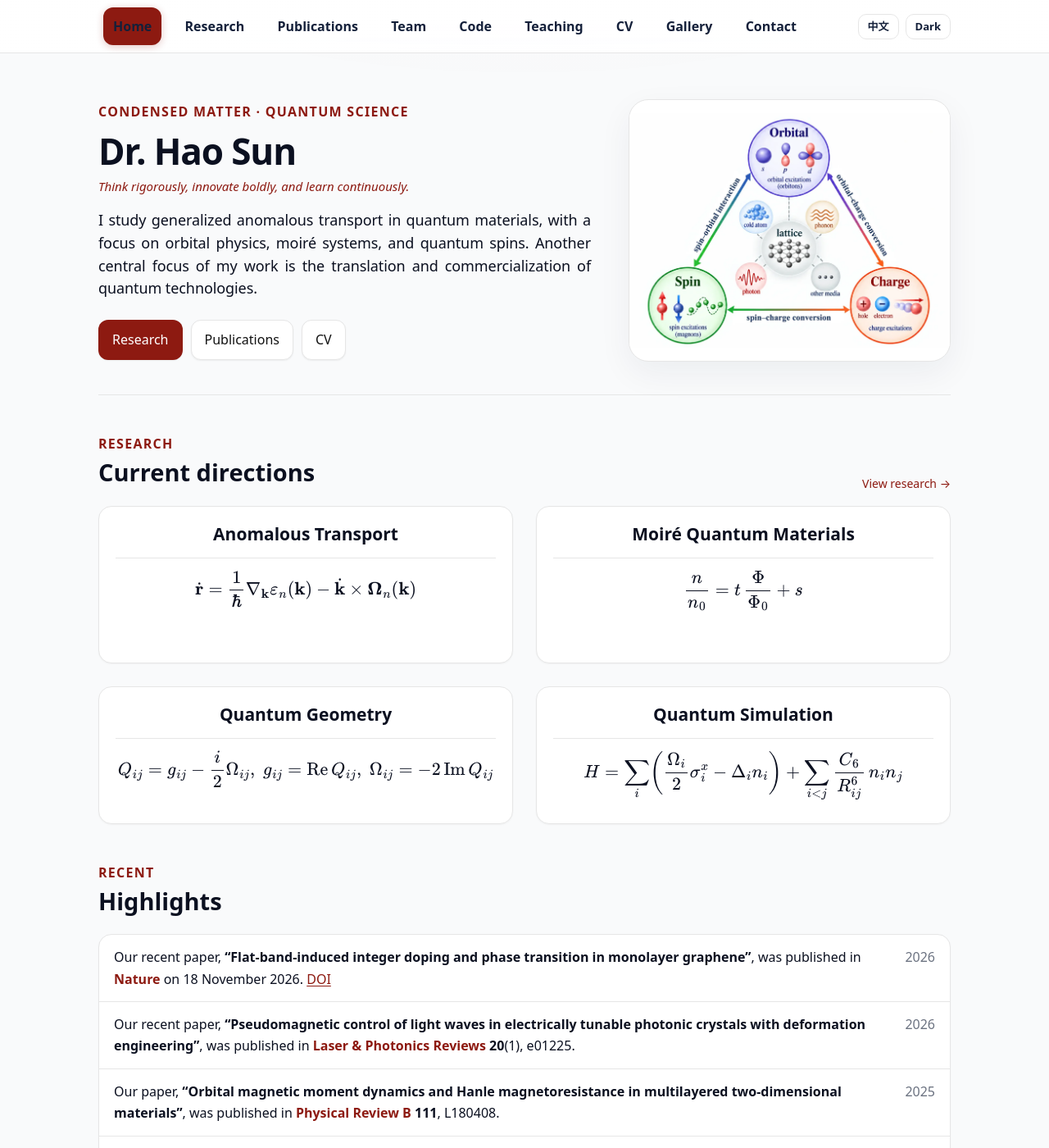
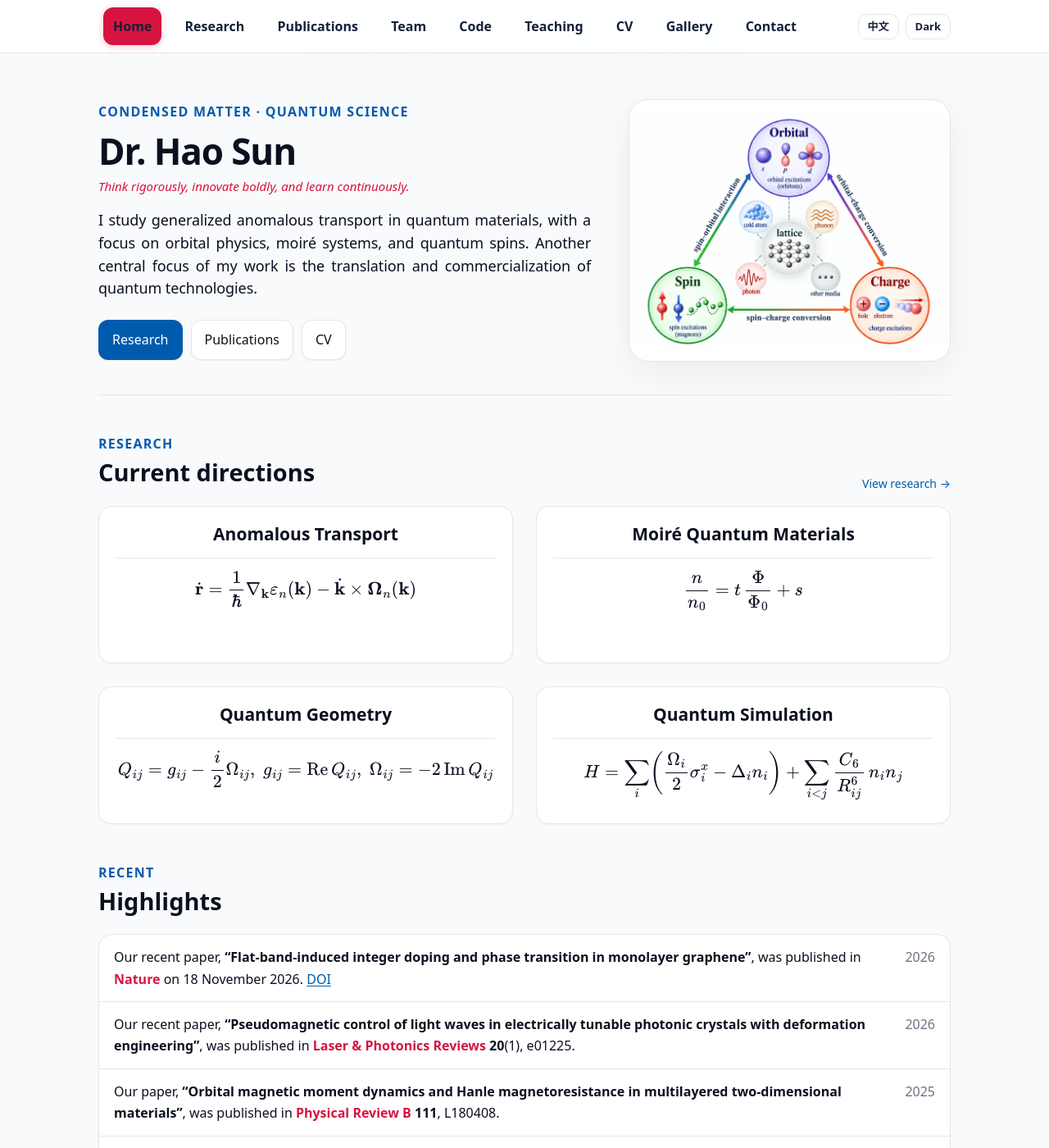
Before and after one commit to sunohao/sunohao.github.io, a Jekyll site: the page built from index.md, in a window 1280 px wide and 1400 px high. Shown: the whole window at 82% size. Built offline with Jekyll 4.4.1, drawn with Linux system fonts in a browser that asks for light colours.

Commit message:
Apply USTC blue, NUS orange and NTU red color system

```diff
--- a/_layouts/default.html
+++ b/_layouts/default.html
@@ -13,8 +13,14 @@
   --paper: #f9fafb;
   --ink: #0b1020;
   --muted: #5a6475;
-  --acc: #8d1a11;
-  --acc-2: #b24a3f;
+  --ustc-blue: #005BAE;
+  --nus-orange: #EF7C00;
+  --ntu-red: #D71440;
+  --primary: var(--ustc-blue);
+  --accent: var(--nus-orange);
+  --highlight: var(--ntu-red);
+  --acc: var(--primary);
+  --acc-2: var(--accent);
 }
 *{box-sizing:border-box}
 html,body{height:100%}
@@ -23,7 +29,7 @@ body{
   font:16px/1.65 system-ui,-apple-system,Segoe UI,Roboto,Helvetica,Arial,"Apple Color Emoji","Segoe UI Emoji";
   color:var(--ink);
   background:
-    radial-gradient(1200px 500px at 50% -200px, rgba(141,26,17,.05), transparent 60%),
+    radial-gradient(1200px 500px at 50% -200px, rgba(0,91,174,.055), transparent 60%),
     var(--paper);
 }
 
@@ -38,29 +44,29 @@ body{
   border-bottom:1px solid var(--b);
 }
 .h-row{height:64px;display:flex;align-items:center;justify-content:space-between;gap:18px}
-.brand a{display:inline-block;text-decoration:none;font-weight:700;letter-spacing:.2px;color:var(--acc);}
+.brand a{display:inline-block;text-decoration:none;font-weight:700;letter-spacing:.2px;color:var(--primary);}
 .nav a{
   display:inline-block;margin:0 6px;padding:10px 12px;border-radius:12px;text-decoration:none;
   color:#14203a;position:relative;transition:background .2s ease, transform .08s ease;
   font-weight:700;
 }
-.nav a:hover{background:rgba(14,165,165,.08)}
-.nav a.active{color:#fff;background:#8d1a11;box-shadow:0 2px 10px rgba(141,26,17,.24)}
+.nav a:hover{background:rgba(0,91,174,.08);color:var(--primary)}
+.nav a.active{color:#fff;background:var(--highlight);box-shadow:0 2px 10px rgba(215,20,64,.22)}
 
 main{padding:30px 0 64px}
-.eyebrow{font-size:16px;font-weight:700;letter-spacing:.08em;color:var(--acc);text-transform:uppercase}
+.eyebrow{font-size:16px;font-weight:700;letter-spacing:.08em;color:var(--primary);text-transform:uppercase}
 
 .hero{padding:56px 0 40px;border-bottom:1px solid var(--b)}
 .hero-split{display:grid;grid-template-columns:minmax(0,1.3fr) minmax(320px,.85fr);gap:46px;align-items:center}
 .hero h1{font-size:clamp(34px,4.2vw,44px);line-height:1.12;letter-spacing:-.025em;margin:10px 0 0}
-.hero-motto{font-size:15px;line-height:1.45;font-style:italic;color:var(--acc);margin-top:8px;max-width:620px}
+.hero-motto{font-size:15px;line-height:1.45;font-style:italic;color:var(--highlight);margin-top:8px;max-width:620px}
 .hero-lead{font-size:18px;line-height:1.55;max-width:760px;margin-top:16px;letter-spacing:-.005em}
 .hero-meta{font-size:18px;line-height:1.5;color:var(--muted);margin-top:12px}
 .cta-row{display:flex;flex-wrap:wrap;gap:10px;margin-top:24px}
 
 .hero-visual{
   position:relative;min-height:320px;border:1px solid var(--b);border-radius:24px;overflow:hidden;
-  background:linear-gradient(145deg,rgba(141,26,17,.06),rgba(14,165,165,.05)),#fff;
+  background:linear-gradient(145deg,rgba(0,91,174,.055),rgba(239,124,0,.035)),#fff;
   box-shadow:0 14px 40px rgba(19,33,68,.06);
 }
 .hero-image{display:flex;align-items:center;justify-content:center;background:#fff}
@@ -77,13 +83,14 @@ main{padding:30px 0 64px}
 .orbit-a{width:170px;height:170px;left:63px;top:58px}
 .orbit-b{width:215px;height:112px;left:40px;top:88px;transform:rotate(33deg)}
 .orbit-c{width:215px;height:112px;left:40px;top:88px;transform:rotate(-33deg);border-color:rgba(14,165,165,.34)}
-.core-dot{position:absolute;width:14px;height:14px;border-radius:50%;left:141px;top:136px;background:var(--acc);box-shadow:0 0 0 9px rgba(141,26,17,.08)}
+.core-dot{position:absolute;width:14px;height:14px;border-radius:50%;left:141px;top:136px;background:var(--highlight);box-shadow:0 0 0 9px rgba(215,20,64,.08)}
 .visual-label{position:absolute;font-size:11px;letter-spacing:.1em;text-transform:uppercase;color:var(--muted);background:rgba(255,255,255,.78);padding:4px 7px;border-radius:999px;border:1px solid rgba(230,230,230,.8)}
 .label-a{left:24px;top:28px}.label-b{right:22px;top:44px}.label-c{right:30px;bottom:24px}
 
 .btn{display:inline-block;padding:10px 16px;border-radius:12px;border:1px solid var(--b);background:#fff;color:#111;text-decoration:none;box-shadow:0 1px 2px rgba(0,0,0,.06);transition:box-shadow .18s ease, transform .08s ease}
-.btn.acc{border-color:transparent;background:var(--acc);color:#fff}
+.btn.acc{border-color:transparent;background:var(--primary);color:#fff}
 .btn:hover{box-shadow:0 4px 14px rgba(0,0,0,.08);transform:translateY(-1px)}
+.btn.acc:hover{background:var(--accent);color:#111}
 
 .section{margin-top:46px}
 .section-head{display:flex;align-items:end;justify-content:space-between;gap:18px;margin-bottom:16px}
@@ -119,7 +126,7 @@ main{padding:30px 0 64px}
 }
 .direction-eq mjx-math{font-size:1em !important}
 .research-emerging{background:linear-gradient(180deg,#fff,#fbfcfe)}
-.research-kicker{font-size:10px;font-weight:750;letter-spacing:.12em;color:#7a8494;margin-bottom:8px}
+.research-kicker{font-size:10px;font-weight:750;letter-spacing:.12em;color:var(--primary);margin-bottom:8px}
 .research-directions{display:grid;gap:20px;margin-top:20px}
 .research-feature{display:grid;grid-template-columns:minmax(0,1.1fr) minmax(300px,.9fr);overflow:hidden}
 .research-feature-text{padding:24px}
@@ -161,21 +168,21 @@ main{padding:30px 0 64px}
 .research-figure-placeholder small{font-size:12px}
 .card{border:1px solid var(--b);border-radius:var(--r);background:#fff;box-shadow:0 1px 2px rgba(0,0,0,.04)}
 .card.pad{padding:20px}
-.card.accent{border-left:4px solid var(--acc)}
+.card.accent{border-left:4px solid var(--primary)}
 
 h1,h2,h3{line-height:1.25;margin:0 0 6px}
 h2{font-size:22px;margin-top:8px}
 h3{font-size:18px}
 p{margin:8px 0 0;text-align:justify;text-justify:inter-word}
 .muted{color:var(--muted)}
-a{color:var(--acc);text-underline-offset:2px}
-a:hover{opacity:.9}
+a{color:var(--primary);text-underline-offset:2px}
+a:hover{color:var(--accent);opacity:1}
 
 ul.news{list-style:none;padding:0;margin:0}
 ul.news li{display:flex;justify-content:space-between;gap:20px;padding:14px 18px;border-top:1px solid var(--b)}
 ul.news li:first-child{border-top:none}
 .highlight-title{font-weight:750}
-.highlight-journal{color:var(--acc);font-weight:700}
+.highlight-journal{color:var(--highlight);font-weight:700}
 time{color:#6b7280;white-space:nowrap}
 
 .page-intro{padding:26px 0 20px}
@@ -184,15 +191,15 @@ time{color:#6b7280;white-space:nowrap}
 
 .pub-list{display:grid;gap:14px;margin-top:8px}
 .pub-item{display:grid;grid-template-columns:76px 1fr;overflow:hidden}
-.pub-side{display:flex;align-items:flex-start;justify-content:center;padding:23px 12px;background:#f5f7fb;border-right:1px solid var(--b)}
-.pub-side span{font-size:12px;font-weight:900;letter-spacing:.1em;color:#14203a}
+.pub-side{display:flex;align-items:flex-start;justify-content:center;padding:23px 12px;background:var(--primary);border-right:1px solid var(--b)}
+.pub-side span{font-size:12px;font-weight:900;letter-spacing:.1em;color:#fff}
 .pub-main{padding:20px 22px 18px}
 .pub-main h3{font-size:19px;max-width:860px}
 .pub-authors{font-size:15px;line-height:1.55}
 .pub-meta{color:var(--muted);font-size:15px}
 .pub-links{font-size:14px;margin-top:10px}
 .pub-links a{text-decoration:none;font-weight:650}
-.pub-note{display:inline-block;margin-left:6px;padding:2px 7px;border-radius:999px;background:#1e3a8a;color:#fff;font-style:normal;font-size:12px;font-weight:700}
+.pub-note{display:inline-block;margin-left:6px;padding:2px 7px;border-radius:999px;background:rgba(239,124,0,.14);border:1px solid rgba(239,124,0,.38);color:#9a4d00;font-style:normal;font-size:12px;font-weight:700}
 
 table{width:100%;border-collapse:collapse}
 th,td{text-align:left;padding:10px 12px}
@@ -300,17 +307,18 @@ html[data-theme="dark"]{
 html[data-theme="dark"] body{background:var(--paper)}
 html[data-theme="dark"] .site-header{background:linear-gradient(180deg,rgba(16,24,40,.85),rgba(16,24,40,.78));border-color:var(--b)}
 html[data-theme="dark"] .nav a{color:#e6edf3}
-html[data-theme="dark"] .nav a:hover{background:rgba(14,165,165,.16)}
-html[data-theme="dark"] .nav a.active{background:#8d1a11}
+html[data-theme="dark"] .nav a:hover{background:rgba(0,91,174,.24);color:#74b9ff}
+html[data-theme="dark"] .nav a.active{background:var(--highlight);color:#fff}
 html[data-theme="dark"] .hero-visual{background:linear-gradient(145deg,rgba(30,58,138,.16),rgba(14,165,165,.08)),#0f1629}
 html[data-theme="dark"] .visual-label{background:rgba(15,22,41,.78);border-color:#25304d}
 html[data-theme="dark"] .card{background:#0f1629;border-color:var(--b)}
 html[data-theme="dark"] .research-emerging{background:#0f1629}
 html[data-theme="dark"] .btn{background:#0f1629;color:#e6edf3}
-html[data-theme="dark"] .btn.acc{background:var(--acc);color:#fff}
-html[data-theme="dark"] .pub-side{background:#0f1b31}
+html[data-theme="dark"] .btn.acc{background:var(--primary);color:#fff}
+html[data-theme="dark"] .btn.acc:hover{background:var(--accent);color:#111}
+html[data-theme="dark"] .pub-side{background:var(--primary)}
 html[data-theme="dark"] .pub-side span{color:#fff}
-html[data-theme="dark"] .pub-note{background:#1e3a8a;color:#fff;font-weight:700}
+html[data-theme="dark"] .pub-note{background:rgba(239,124,0,.16);border-color:rgba(239,124,0,.46);color:#ffb45c;font-weight:700}
 html[data-theme="dark"] thead{background:#0f1b31}
 html[data-theme="dark"] pre{background:#0f1629;color:#e6edf3}
 html[data-theme="dark"] code{background:#0f1b31}
@@ -324,7 +332,7 @@ html[data-theme="light"]{
   --paper:#f9fafb;--ink:#0b1020;--muted:#5a6475;--b:#e6e6e6
 }
 html[data-theme="light"] body{
-  background:radial-gradient(1200px 500px at 50% -200px, rgba(141,26,17,.05), transparent 60%),var(--paper)
+  background:radial-gradient(1200px 500px at 50% -200px, rgba(0,91,174,.055), transparent 60%),var(--paper)
 }
 html[data-theme="light"] .site-header{
   background:linear-gradient(180deg, rgba(255,255,255,.92), rgba(255,255,255,.86));
@@ -333,25 +341,26 @@ html[data-theme="light"] .site-header{
 html[data-theme="light"] .nav a{color:#14203a}
 html[data-theme="light"] .card{background:#fff;border-color:var(--b)}
 html[data-theme="light"] .btn{background:#fff;color:#111}
-html[data-theme="light"] .btn.acc{background:var(--acc);color:#fff}
+html[data-theme="light"] .btn.acc{background:var(--primary);color:#fff}
 html[data-theme="light"] .lang-toggle{background:#fff;color:#14203a;border-color:var(--b)}
 html[data-theme="light"] .theme-toggle{background:#fff;color:#14203a;border-color:var(--b)}
-html[data-theme="light"] .pub-side{background:#f5f7fb;border-color:var(--b)}
-html[data-theme="light"] .pub-side span{color:#14203a}
-html[data-theme="light"] .pub-note{background:#1e3a8a;color:#fff}
+html[data-theme="light"] .pub-side{background:var(--primary);border-color:var(--b)}
+html[data-theme="light"] .pub-side span{color:#fff}
+html[data-theme="light"] .pub-note{background:rgba(239,124,0,.14);border-color:rgba(239,124,0,.38);color:#9a4d00}
 
 @media(prefers-color-scheme:dark){
   :root{--paper:#0b1020;--ink:#e6edf3;--muted:#9aa4b2;--b:#1a2138}
   body{background:var(--paper)}
   .site-header{background:linear-gradient(180deg,rgba(16,24,40,.85),rgba(16,24,40,.78));border-color:var(--b)}
-  .nav a{color:#e6edf3}.nav a:hover{background:rgba(14,165,165,.16)}.nav a.active{background:#8d1a11}
+  .nav a{color:#e6edf3}.nav a:hover{background:rgba(0,91,174,.24);color:#74b9ff}.nav a.active{background:var(--highlight);color:#fff}
   .hero-visual{background:linear-gradient(145deg,rgba(30,58,138,.16),rgba(14,165,165,.08)),#0f1629}
   .visual-label{background:rgba(15,22,41,.78);border-color:#25304d}
   .card{background:#0f1629;border-color:var(--b)}
   .research-emerging{background:#0f1629}
-  .btn{background:#0f1629;color:#e6edf3}.btn.acc{background:var(--acc);color:#fff}
-  .pub-side{background:#0f1b31}
-  .pub-note{background:#142348}
+  .btn{background:#0f1629;color:#e6edf3}.btn.acc{background:var(--primary);color:#fff}.btn.acc:hover{background:var(--accent);color:#111}
+  .pub-side{background:var(--primary)}
+  .pub-side span{color:#fff}
+  .pub-note{background:rgba(239,124,0,.16);border-color:rgba(239,124,0,.46);color:#ffb45c}
   thead{background:#0f1b31}
   pre{background:#0f1629;color:#e6edf3}
   code{background:#0f1b31}
```
